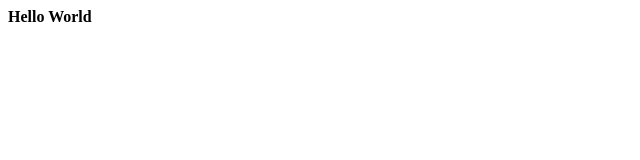
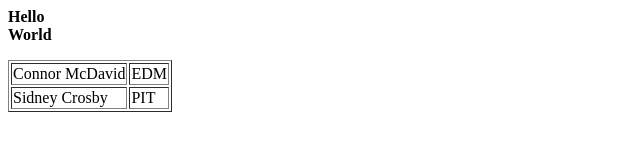
Before and after one commit to IvHam23/y9web, a plain HTML site: page index.html in a window 1280 px wide. Shown: the whole page, without its empty margins (0-640 px from the left). Drawn offline with Linux system fonts and the light colour scheme.

Commit message:
made first change

```diff
--- a/index.html
+++ b/index.html
@@ -1,7 +1,17 @@
 <html>
-	<p><b>Hello<b> World</P>
+	<p><b>Hello<br>World</b></P>
 
-	<img
-scr="http://beckett-www.s3.amazonaws.com/news/news-content/uploads/2016/11/2015-16-Upper-Deck-Overtime-Connor-McDavid-RC.jpg">
+		<img
+	scr="http://beckett-www.s3.amazonaws.com/news/news-content/uploads/2016/11/2015-16-Upper-Deck-Overtime-Connor-McDavid-RC.jpg">
+
+<table border="1px">
+	<tr>
+		<td>Connor McDavid</td><td>EDM</td>
+	</tr>
+	<tr>
+		<td>Sidney Crosby</td><td>PIT</td>
+	</tr>
+</table>
+
 
 <html>
```
